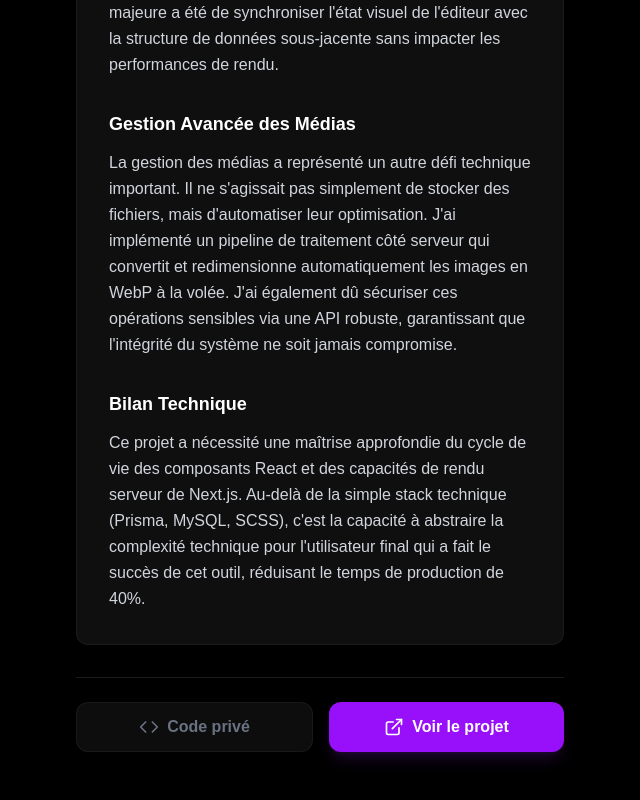
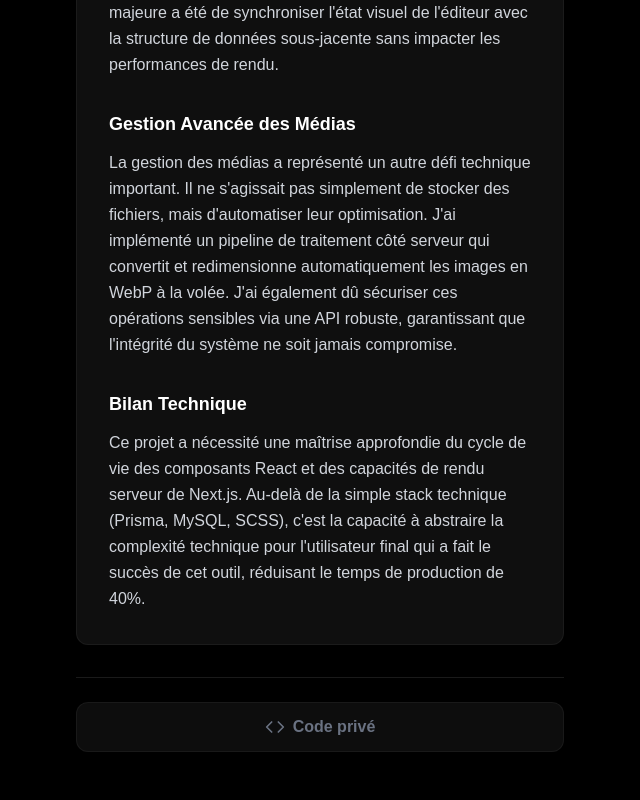
Before and after one commit to NathanDufils/Portfolio, a Next.js app: page /projects/1 in a window 1280 px wide. Shown: the part 821-1621 px from the top of the page, without its empty margins (588-1228 px from the left). Built offline with nearby package versions, Linux system fonts and the light colour scheme.

Commit message:
chore: Remove external project link button and its icon import.

```diff
--- a/src/app/projects/[id]/page.tsx
+++ b/src/app/projects/[id]/page.tsx
@@ -116,10 +116,7 @@ export default async function ProjectPage({ params }: { params: Promise<{ id: st
                                 </button>
                             )}
 
-                            <button className="flex-1 flex items-center justify-center gap-2 py-3 bg-purple-600 text-white font-semibold rounded-xl hover:bg-purple-700 transition shadow-lg shadow-purple-900/30">
-                                <ExternalLink size={20} />
-                                Voir le projet
-                            </button>
+
                         </div>
                     </div>
                 </div>
--- a/src/components/ProjectCarousel.tsx
+++ b/src/components/ProjectCarousel.tsx
@@ -1,7 +1,7 @@
 "use client";
 
 import { useRef, useState, useEffect } from 'react';
-import { ExternalLink, Github, Code, ChevronLeft, ChevronRight } from 'lucide-react';
+import { ChevronLeft, ChevronRight, Github, Code } from 'lucide-react';
 import Link from 'next/link';
 import { PROJECTS, Project } from '@/data/projects';
 
```
